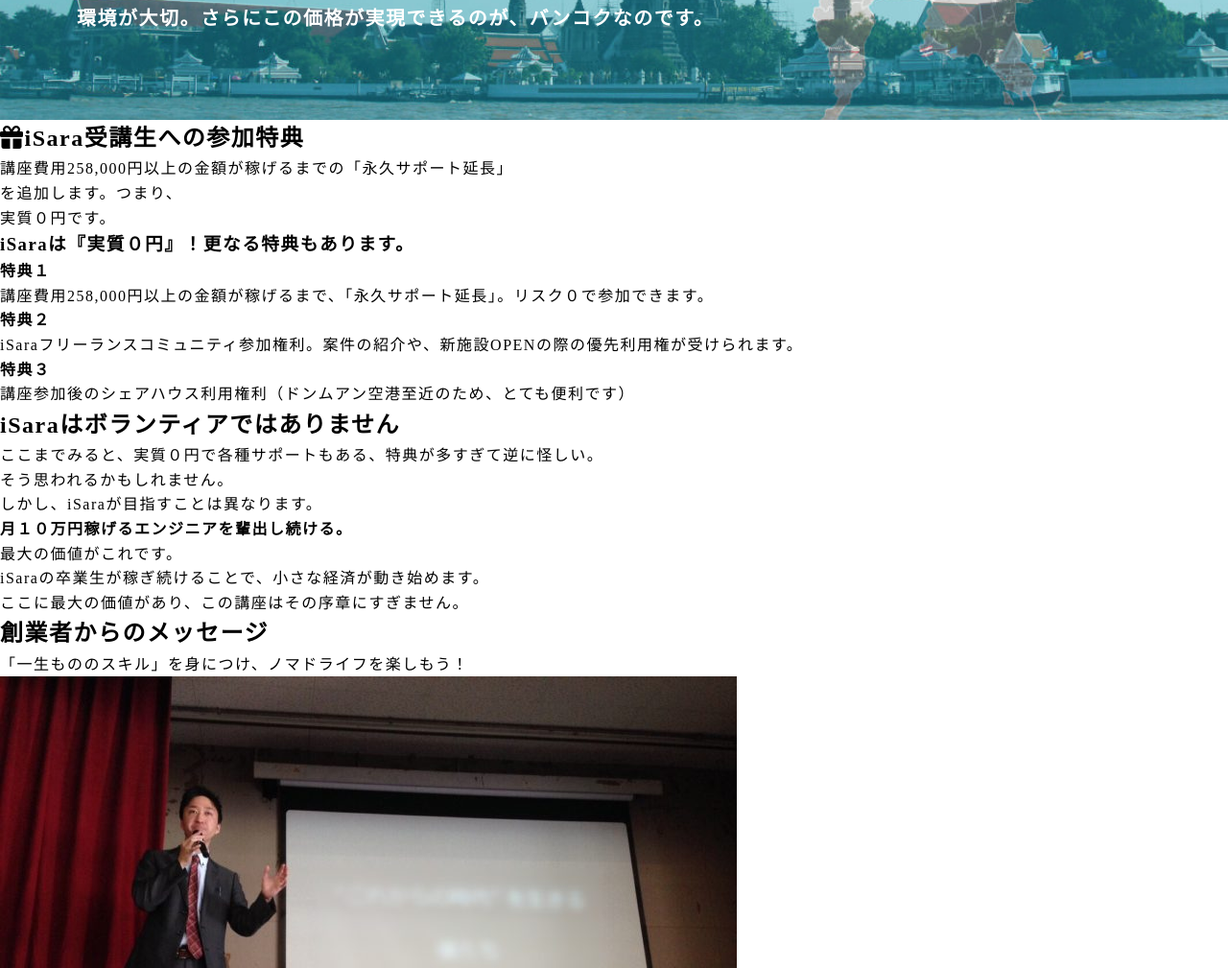
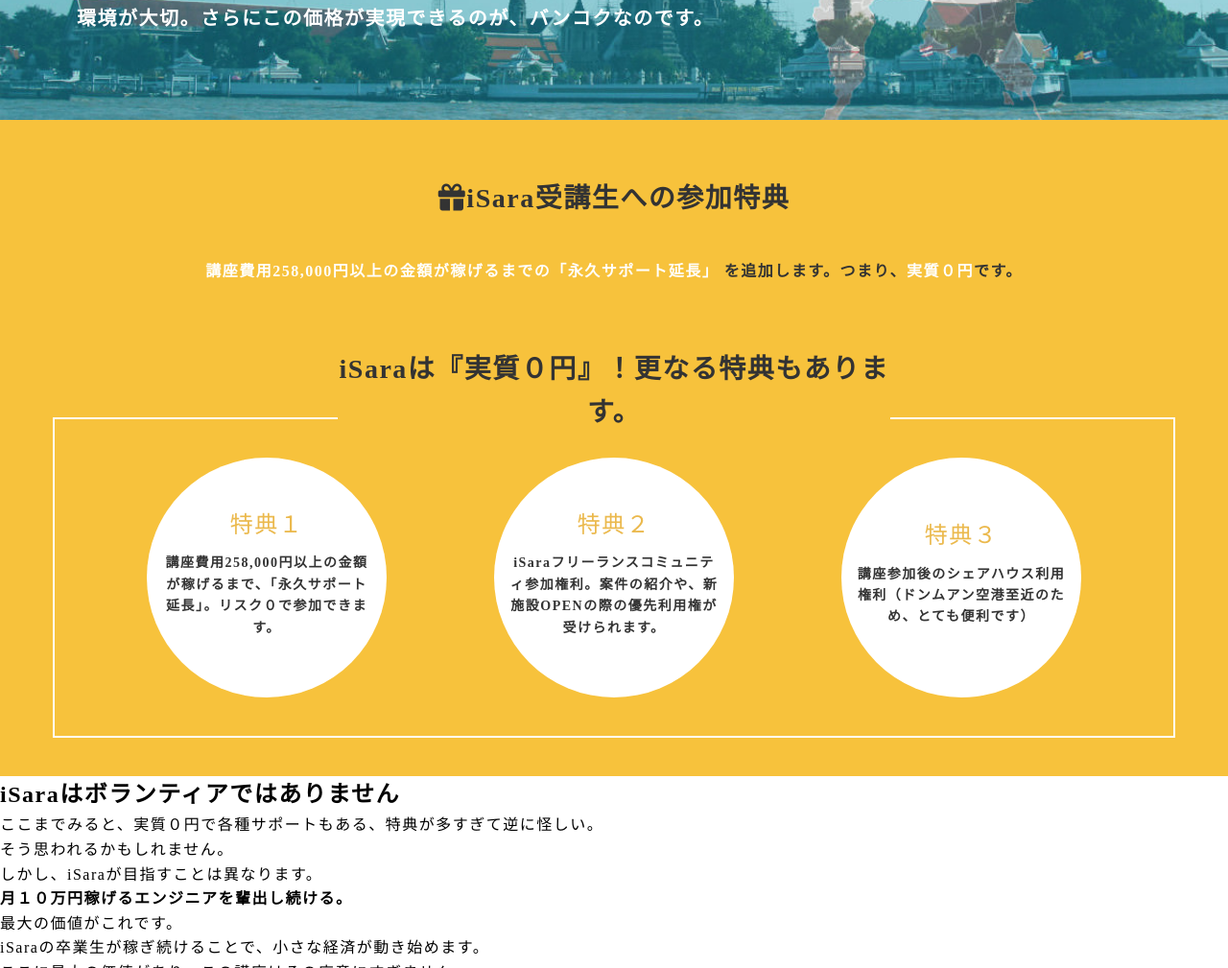
Before and after one commit to nanako-mori/copy_website, a website: page index.html in a window 1280 px wide. Shown: the part 9618-10627 px from the top of the page at 96% size. Drawn offline with Linux system fonts and the light colour scheme.

Commit message:
受講生への参加特典部分を作成

```diff
--- a/index.html
+++ b/index.html
@@ -320,7 +320,7 @@
                     </div>
                 </li>
                 <li>
-                    <img src="./static/images/flowline1.png" alt="flowline1">
+                    <img src="./static/images/flowline1.png" alt="flowline1" />
                 </li>
                 <li>
                     <div class="flow_icon">
@@ -330,12 +330,11 @@
                     <div class="flow_detail">
                         <p class="bold">出発前の１ヶ月前に事前課題を送ります。</p>
                         <p>０から始めるプログラミング事前学習講座、環境構築の事前学習、jQueryの事前学習講座、Bootstrapの事前学習講座、PHP / Mysqlの事前講座</p>
-                        <p class="bold">課題は多いですが、ここで努力が必須です。プログラミングは高付加価値なスキルです。そのためには学習が必須です。回数無制限のチャットサポート付きですので、最初は努力してください。
-                        <br>また、参加者グループコミュニティも作成するので、横の繋がりでモチベーションを高めることもできます。</p>
+                        <p class="bold">課題は多いですが、ここで努力が必須です。プログラミングは高付加価値なスキルです。そのためには学習が必須です。回数無制限のチャットサポート付きですので、最初は努力してください。 <br />また、参加者グループコミュニティも作成するので、横の繋がりでモチベーションを高めることもできます。</p>
                     </div>
                 </li>
                 <li>
-                    <img src="./static/images/flowline2.png" alt="flowline2">
+                    <img src="./static/images/flowline2.png" alt="flowline2" />
                 </li>
                 <li>
                     <div class="flow_icon">
@@ -343,19 +342,20 @@
                         <h3>現地に渡航</h3>
                     </div>
                     <div class="flow_detail">
-                        <p class="bold">到着日には空港でお出迎えし、初日のオリエンテーションを行います。
-                            <br>
+                        <p class="bold">
+                            到着日には空港でお出迎えし、初日のオリエンテーションを行います。
+                            <br />
                             滞在先は空港からすぐの出来たてシェアハウス。美味しいタイ料理などもご紹介します。
                         </p>
                         <p class="bold">
                             iSaraは『ノマド』フリーランス養成講座です。
-                            <br>
+                            <br />
                             楽しいノマド体験ができるよう、バンコクでの生活はこちらでサポートします。
                         </p>
                     </div>
                 </li>
                 <li>
-                    <img src="./static/images/flowline1.png" alt="flowline1">
+                    <img src="./static/images/flowline1.png" alt="flowline1" />
                 </li>
                 <li>
                     <div class="flow_icon">
@@ -369,7 +369,7 @@
                     </div>
                 </li>
                 <li>
-                    <img src="./static/images/flowline2.png" alt="flowline2">
+                    <img src="./static/images/flowline2.png" alt="flowline2" />
                 </li>
                 <li>
                     <div class="flow_icon">
@@ -398,27 +398,43 @@
             </ul>
             <p class="bangkok_caption">環境が大切。さらにこの価格が実現できるのが、バンコクなのです。</p>
         </section>
-        <section>
-            <h2><i class="fas fa-gift"></i>iSara受講生への参加特典</h2>
-            <p>
-                <p>講座費用258,000円以上の金額が稼げるまでの「永久サポート延長」</p>
-                を追加します。つまり、<p>実質０円です。</p>
+        <section class="benefits">
+            <h2 class="benefits_title"><i class="fas fa-gift"></i>iSara受講生への参加特典</h2>
+            <p class="permanent">
+                <span>講座費用258,000円以上の金額が稼げるまでの「永久サポート延長」</span>
+                を追加します。つまり、<span>実質０円</span>です。
             </p>
-            <h3>iSaraは『実質０円』！更なる特典もあります。</h3>
-            <ul>
+            <div class="solid_border02_bg">
+                <h3 class="virtually_free">iSaraは『実質０円』！更なる特典もあります。</h3>
+            </div>
+            <div class="solid_border02">
+                <ul class="benefits_list">
                     <li>
+                        <div class="circle03">
+                            <div class="circle03_inner">
                                 <h4>特典１</h4>
                                 <p>講座費用258,000円以上の金額が稼げるまで、「永久サポート延長」。リスク０で参加できます。</p>
+                            </div>
+                        </div>
                     </li>
                     <li>
+                        <div class="circle03">
+                            <div class="circle03_inner">
                                 <h4>特典２</h4>
                                 <p>iSaraフリーランスコミュニティ参加権利。案件の紹介や、新施設OPENの際の優先利用権が受けられます。</p>
+                            </div>
+                        </div>
                     </li>
                     <li>
+                        <div class="circle03">
+                            <div class="circle03_inner">
                                 <h4>特典３</h4>
                                 <p>講座参加後のシェアハウス利用権利（ドンムアン空港至近のため、とても便利です）</p>
+                            </div>
+                        </div>
                     </li>
                 </ul>
+            </div>
         </section>
         <section>
             <h2>iSaraはボランティアではありません</h2>
--- a/static/sass/style.scss
+++ b/static/sass/style.scss
@@ -655,3 +655,73 @@
     @include textBold(20px, $colorWhite);
     margin-bottom: 10px;
 }
+
+.benefits {
+    @include wrapper;
+    background-color: #f7c23c;
+}
+
+.benefits_title {
+    @include textBold(28px);
+    margin: 20px auto 40px;
+}
+
+.permanent {
+    @include textBold($fontMd);
+    margin-bottom: 10px;
+    span {
+        color: $colorWhite;
+    }
+}
+
+.solid_border02_bg {
+    position: relative;
+    bottom: -58px;
+    width: 45%;
+    margin: 0 auto;
+    background-color: #f7c23c;
+}
+
+.virtually_free {
+    @extend .possible;
+}
+
+.solid_border02 {
+    width: $contentsWidthLg;
+    padding: 40px;
+    margin: 40px auto 0;
+    border: 2px solid $colorWhite;
+}
+
+.benefits_list {
+    @include flexCenter;
+    li {
+        width: 33.333%;
+    }
+}
+
+.circle03 {
+    @include flexCenter;
+    align-items: center;
+    width: 250px;
+    height: 250px;
+    margin: 0 auto;
+    background-color: $colorWhite;
+    border-radius: 50%;
+}
+
+.circle03_inner {
+    padding: 15px;
+    h4 {
+        margin-bottom: 10px;
+        font-size: $fontXl;
+        font-weight: 300;
+        color: $accentColor01;
+    }
+    p {
+        margin-bottom: 10px;
+        font-size: $fontSm;
+        font-weight: 600;
+        color: $textBaseColor;
+    }
+}
```
Also changed, not shown: static/css/style.css, 1 other file. Lines whose indentation alone changed are shown as unchanged.
